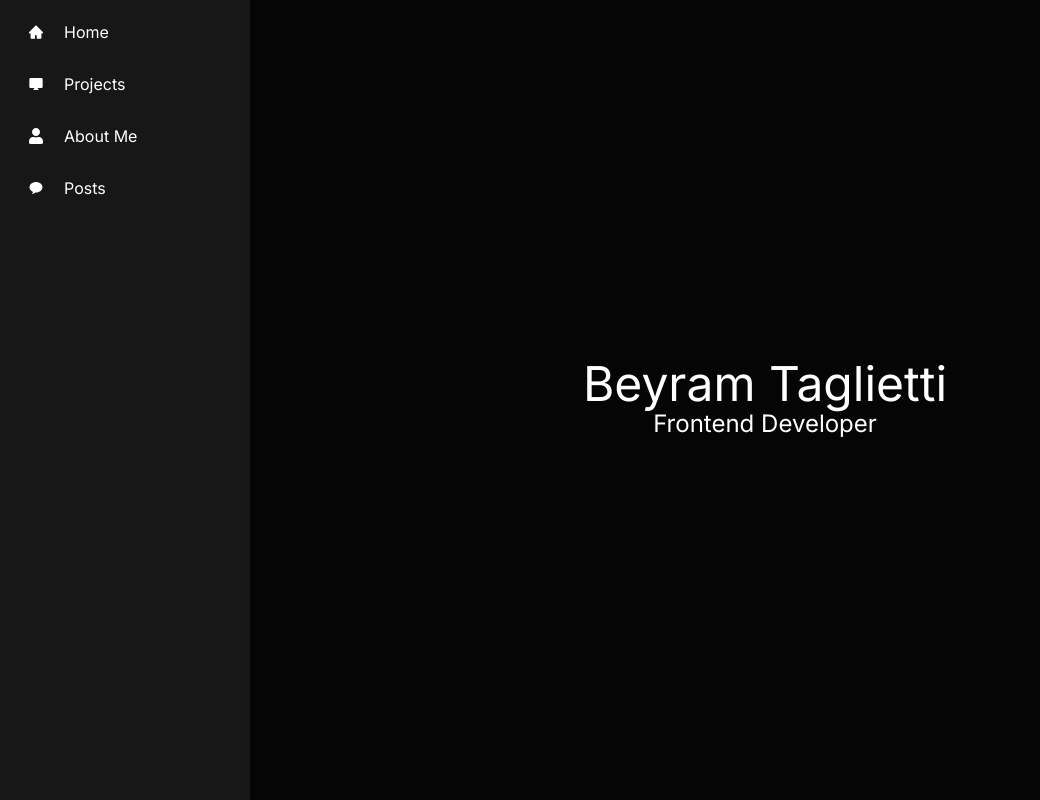
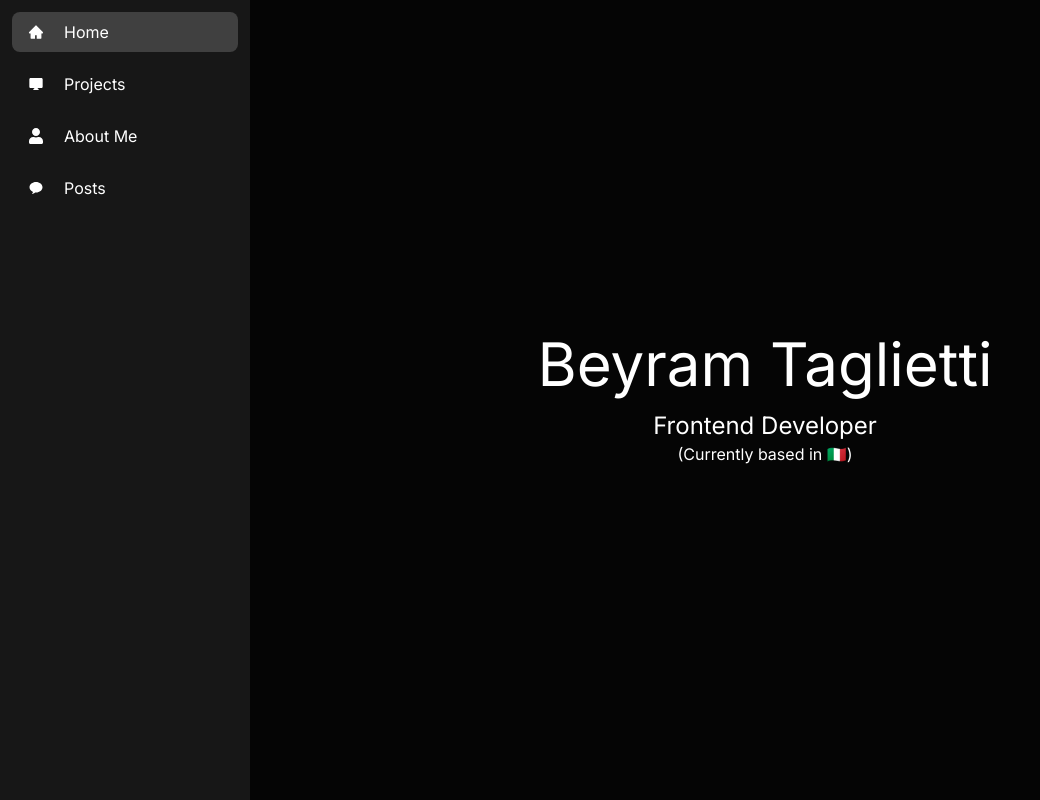
Before and after one commit to BeyramTaglietti/beyram.dev, a Next.js app: page / in a window 1280 px wide. Shown: the whole page, without its empty margins (0-1040 px from the left). Built offline with nearby package versions, Linux system fonts and the light colour scheme.

Commit message:
active page color

```diff
--- a/src/app/page.tsx
+++ b/src/app/page.tsx
@@ -1,8 +1,9 @@
 export default function Home() {
   return (
     <div className="flex flex-col justify-center items-center w-full h-full">
-      <h1 className="text-5xl">Beyram Taglietti</h1>
+      <h1 className="text-6xl mb-4">Beyram Taglietti</h1>
       <h3 className="text-2xl">Frontend Developer</h3>
+      <h3 className="text-md">(Currently based in 🇮🇹)</h3>
     </div>
   );
 }
--- a/src/components/Sidebar.tsx
+++ b/src/components/Sidebar.tsx
@@ -1,12 +1,16 @@
+'use client';
 import React from 'react';
-
 import { AiFillHome } from 'react-icons/ai';
 import { MdDesktopMac } from 'react-icons/md';
 import { FaUser } from 'react-icons/fa';
 import { IoIosText } from 'react-icons/io';
 import Link from 'next/link';
 
+import { usePathname } from 'next/navigation';
+
 const Sidebar = ({ children }: { children: React.ReactNode }) => {
+  const pathname = usePathname();
+
   return (
     <div className="flex flex-row h-[100dvh] w-full">
       <div className="h-full w-[250px] bg-[#171717] fixed">
@@ -14,7 +18,9 @@ const Sidebar = ({ children }: { children: React.ReactNode }) => {
           <li>
             <Link
               href={'/'}
-              className="flex flex-row gap-5 items-center cursor-pointer hover:bg-[#404040] rounded-lg p-2 pl-4"
+              className={`flex flex-row gap-5 items-center cursor-pointer ${
+                pathname === '/' && 'bg-[#404040]'
+              } hover:bg-[#515151] rounded-lg p-2 pl-4`}
             >
               <AiFillHome />
               Home
@@ -23,7 +29,9 @@ const Sidebar = ({ children }: { children: React.ReactNode }) => {
           <li>
             <Link
               href={'/projects'}
-              className="flex flex-row gap-5 items-center cursor-pointer hover:bg-[#404040] rounded-lg p-2 pl-4"
+              className={`flex flex-row gap-5 items-center cursor-pointer ${
+                pathname === '/projects' && 'bg-[#404040]'
+              } hover:bg-[#515151] rounded-lg p-2 pl-4`}
             >
               <MdDesktopMac />
               Projects
@@ -32,7 +40,9 @@ const Sidebar = ({ children }: { children: React.ReactNode }) => {
           <li>
             <Link
               href={'/aboutme'}
-              className="flex flex-row gap-5 items-center cursor-pointer hover:bg-[#404040] rounded-lg p-2 pl-4"
+              className={`flex flex-row gap-5 items-center cursor-pointer ${
+                pathname === '/aboutme' && 'bg-[#404040]'
+              } hover:bg-[#515151] rounded-lg p-2 pl-4`}
             >
               <FaUser />
               About Me
@@ -41,7 +51,9 @@ const Sidebar = ({ children }: { children: React.ReactNode }) => {
           <li>
             <Link
               href={'/posts'}
-              className="flex flex-row gap-5 items-center cursor-pointer hover:bg-[#404040] rounded-lg p-2 pl-4"
+              className={`flex flex-row gap-5 items-center cursor-pointer ${
+                pathname === '/posts' && 'bg-[#404040]'
+              } hover:bg-[#515151] rounded-lg p-2 pl-4`}
             >
               <IoIosText />
               Posts
```
